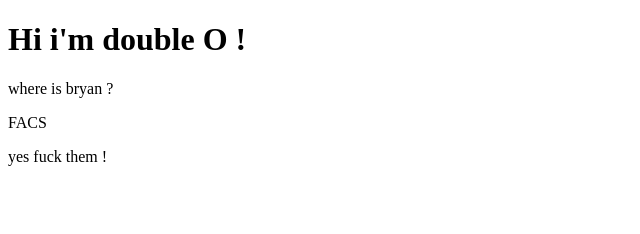
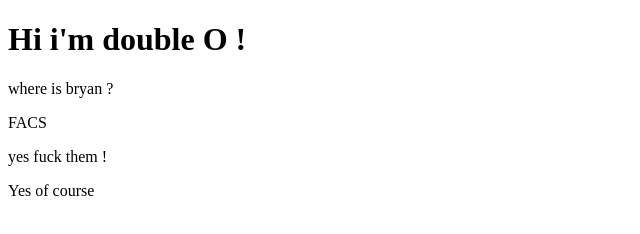
Before and after one commit to miguel-angel-10/mvc, a plain HTML site: page index.html in a window 1280 px wide. Shown: the whole page, without its empty margins (0-640 px from the left). Drawn offline with Linux system fonts and the light colour scheme.

Commit message:
feat: ajout de paragraphe

```diff
--- a/index.html
+++ b/index.html
@@ -10,5 +10,6 @@
     <p>where is bryan ?</p>
     <p>FACS</p>
     <p>yes fuck them !</p>
+    <p>Yes of course </p>
 </body>
 </html>
```
